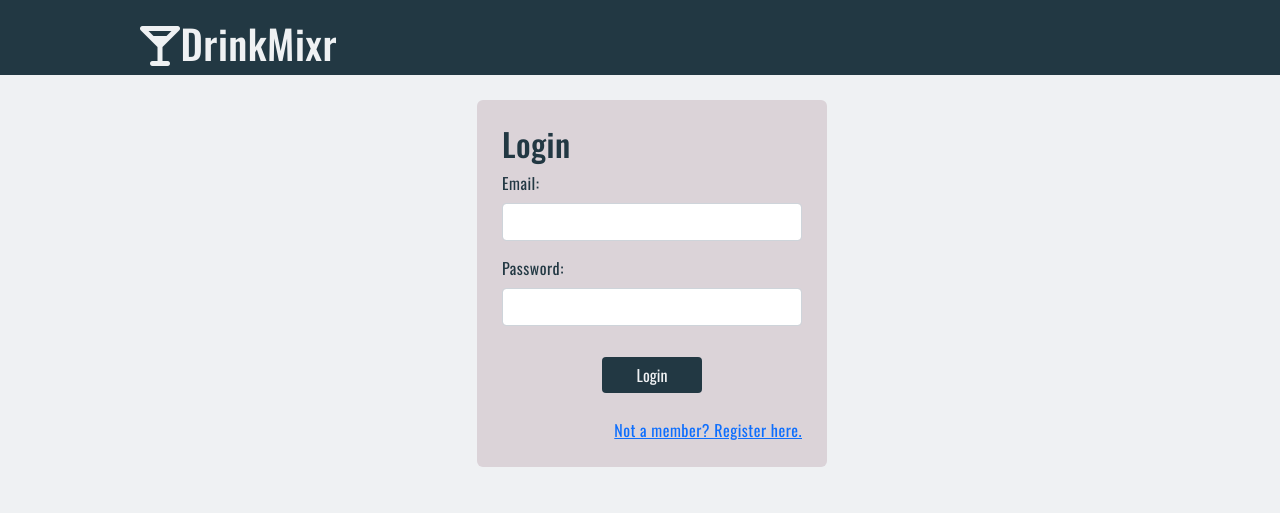
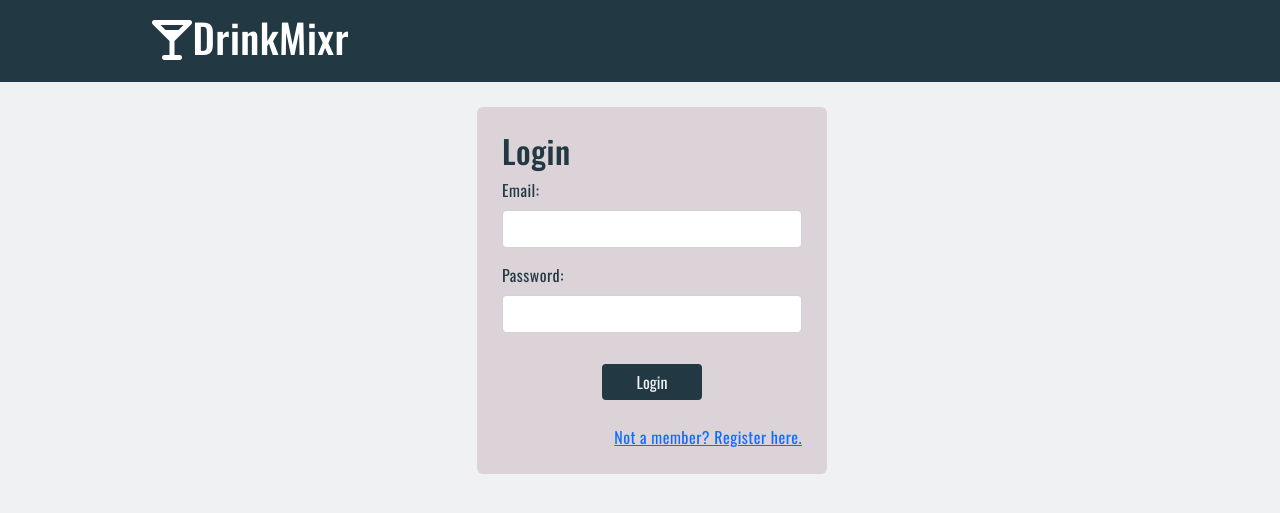
Before and after one commit to nprater86/drinkmixr, a Flask app: page / in a window 1280 px wide. Shown: the top 513 px of the page. Run offline with Flask 2, Linux system fonts and the light colour scheme; some libraries are stand-ins or nearby versions.

Commit message:
updated navbar

```diff
--- a/flask_app/static/css/style.css
+++ b/flask_app/static/css/style.css
@@ -10,6 +10,18 @@
     --primary-font: 'Oswald', sans-serif;
 }
 
+.navbar {
+    background-color: var(--primary-color);
+}
+
+.nav li a {
+    color: var(--secondary-color);
+}
+
+#loggedUser {
+    font-size:24px;
+}
+
 
 .error {
     color: red;
@@ -20,43 +32,6 @@ body {
     background-color: var(--secondary-color);
     font-family: var(--primary-font);
     letter-spacing: 0.5px;
-}
-
-/* header styles */
-header {
-    width: 100%;
-    height: 75px;
-    background-color: var(--primary-color);
-}
-
-header .btn {
-    background-color: var(--primary-color);
-    color: var(--secondary-color);
-    border: none;
-}
-
-.headerContent {
-    height: inherit;
-    width: 1000px;
-    margin: 0 auto;
-    display: flex;
-    justify-content: space-between;
-    align-items: flex-end;
-    color: var(--secondary-color);
-}
-
-header nav {
-    display: flex;
-    gap: 25px;
-    color: var(--secondary-color);
-}
-
-header nav a{
-    color: var(--secondary-color);
-}
-
-#loggedUser {
-    font-size:24px;
 }
 
 /* Login Styles */
--- a/flask_app/static/js/dashboard.js
+++ b/flask_app/static/js/dashboard.js
@@ -114,7 +114,8 @@ function deleteRecipe(recipe_id){
 let createBtn = document.getElementById("createBtn");
 let createForm = document.getElementById("createForm");
 
-createBtn.onclick = () => {
+createBtn.onclick = (e) => {
+    e.preventDefault();
     resetEditForm();
     resetCreateForm();
     createForm.style.top = '76px';
--- a/flask_app/static/js/index.js
+++ b/flask_app/static/js/index.js
@@ -26,7 +26,7 @@ registrationForm.onsubmit = function(e){
 
 }
 
-loginForm.onsubmit = function(e){
+loginForm.onsubmit = function(){
     e.preventDefault();
 
     // create FormData object from javascript and send it through a fetch post request.
--- a/flask_app/templates/index.html
+++ b/flask_app/templates/index.html
@@ -13,11 +13,13 @@
     <title>DrinkMixr | Login</title>
 </head>
 <body>
-    <header>
-        <div class="headerContent">
-            <h1><i class="fa-solid fa-martini-glass"></i>DrinkMixr</h1>
+    <nav class="navbar navbar-expand-lg navbar-dark">
+        <div class="container">
+            <div class="navbar-brand">
+                <h1><i class="fa-solid fa-martini-glass"></i>DrinkMixr</h1>
+            </div>
         </div>
-    </header>
+    </nav>
     <div class="container">
         <div class="content">
                 <div id="registerDisplay" class="formBox">
```
Also changed, not shown: flask_app/templates/browse.html (+10 -7 lines), flask_app/templates/dashboard.html (+14 -2 lines), flask_app/templates/showRecipe.html (+11 -9 lines), 2 other files.
